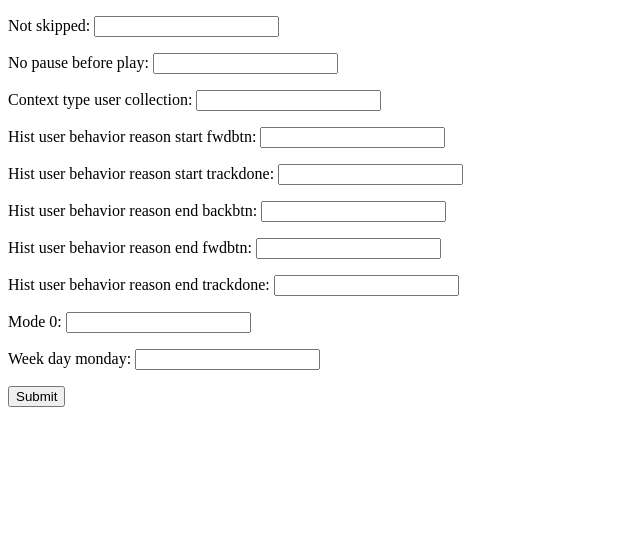
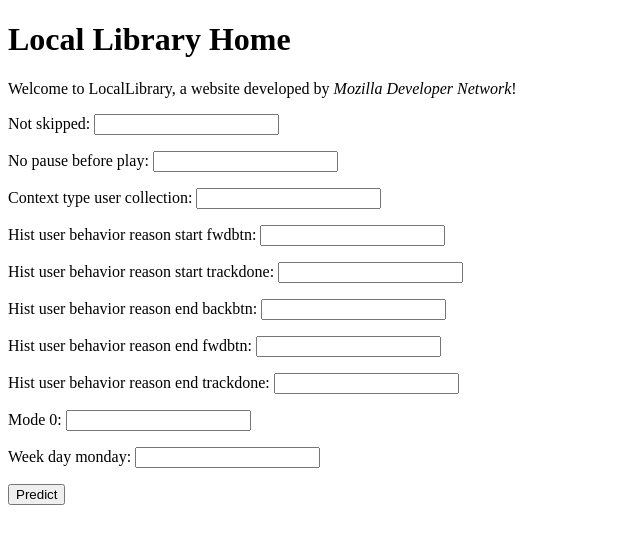
Before and after one commit to meziani1/spotify_predict, a Django app: page / in a window 1280 px wide. Shown: the top 544 px of the page, without its empty margins (0-640 px from the left). Run offline with Django 3.2, Linux system fonts and the light colour scheme.

Commit message:
update 4

```diff
--- a/DjangoAPI/templates/form.html
+++ b/DjangoAPI/templates/form.html
@@ -7,9 +7,13 @@
 </head>
 <body>
     <form method='POST'>
+        {% block content %}
+  <h1>Local Library Home</h1>
+  <p>Welcome to LocalLibrary, a website developed by <em>Mozilla Developer Network</em>!</p>
+{% endblock %}
         {% csrf_token %}
         {{ form.as_p }}
-        <button type="submit" value="submit">Submit</button>
+        <button type="submit" value="submit">Predict</button>
     </form>
 </body>
 </html>
```
